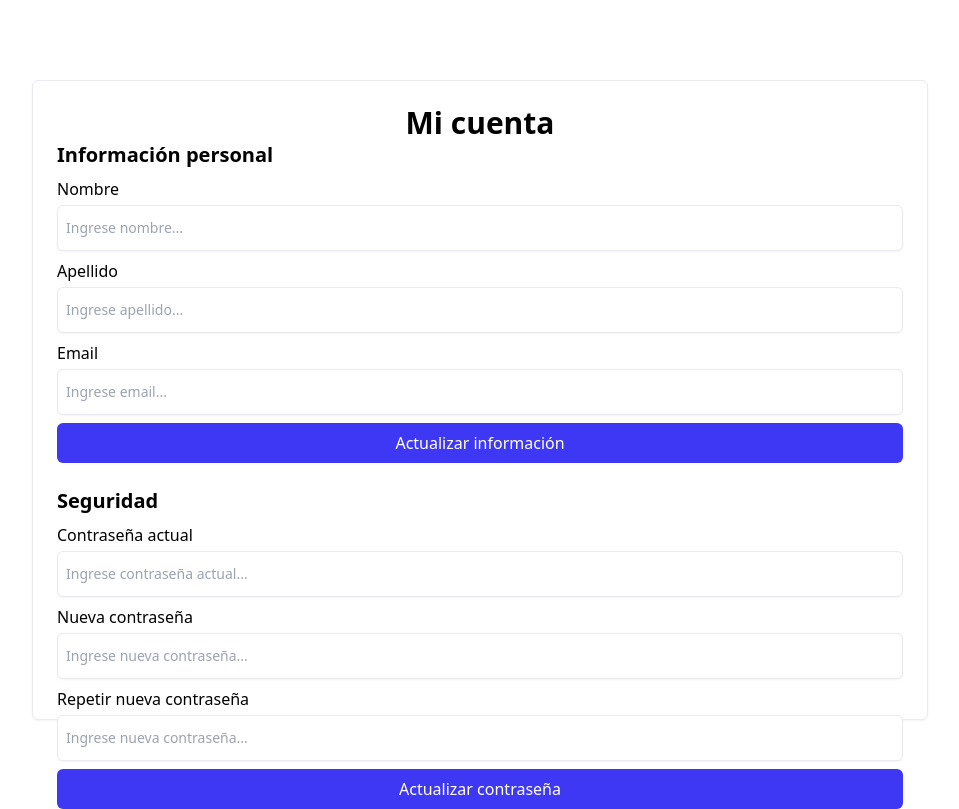
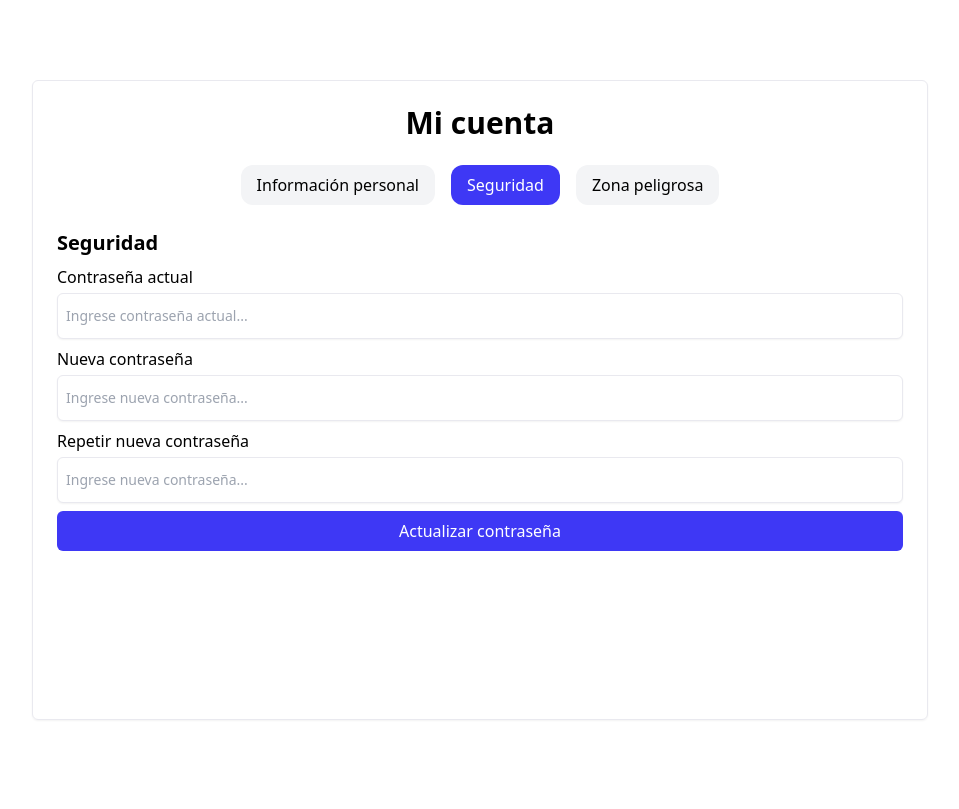
Before and after one commit to agrigaliunas/dividilo, a React (Create React App) app: page /account in a window 1280 px wide. Shown: the whole page, without its empty margins (160-1119 px from the left). Built offline with nearby package versions, Linux system fonts and the light colour scheme.

Commit message:
Added section separation

```diff
--- /dev/null
+++ b/src/components/MyAccountSectionTitle.jsx
@@ -0,0 +1,9 @@
+import React from 'react'
+
+export const MyAccountSectionTitle = ({section, actualStep, changeStep}) => {
+  return (
+    <div className={`rounded-xl transition-all ${section.step === actualStep ? 'text-white bg-brandblue hover:bg-gray-100 hover:text-black' : 'bg-gray-100  hover:bg-brandblue hover:text-white'}`}>
+        <button className='px-4 py-2' onClick={() => changeStep(section.step)}>{section.title}</button>
+    </div>
+  )
+}
--- a/src/components/layouts/MyAccountLayout.jsx
+++ b/src/components/layouts/MyAccountLayout.jsx
@@ -1,8 +1,10 @@
-import React from 'react'
+import React, { useState } from 'react'
 import { MyAccountSection } from '../sections/MyAccountSection';
+import { MyAccountSectionTitle } from '../MyAccountSectionTitle';
 
 
 const sections = [{
+  step: 0,
   title: "Información personal",
   labels: [{
     title: "Nombre",
@@ -23,6 +25,7 @@ const sections = [{
   button: "Actualizar información"
 },
 {
+  step: 1,
   title: "Seguridad",
   labels: [{
     title: "Contraseña actual",
@@ -41,17 +44,35 @@ const sections = [{
   }
   ],
   button: "Actualizar contraseña"
+},
+{
+  step: 2,
+  title: "Zona peligrosa",
+  labels: [{
+    title: "Elimina tu cuenta. Esta acción no tiene vuelta atrás.",
+  },
+  ],
+  button: "Eliminar cuenta"
 }]
 
 const MyAccountLayout = () => {
+
+
+  const [step, setStep] = useState(1);
+
+  const handleChangeStep = (selectedStep) => {
+    setStep(selectedStep)
+  }
+
   return (
-    <div className="flex flex-col p-6 w-[90vw] h-[80vh] lg:w-[70vw] border border-1 border-[#e9e9ef] rounded-md shadow-sm">
+    <div className="flex flex-col p-6 w-[90vw] h-[80vh] lg:w-[70vw] border border-1 border-[#e9e9ef] rounded-md shadow-sm gap-6">
       <h2 className="text-3xl font-semibold text-center">Mi cuenta</h2>
-      <div className='flex flex-col gap-6'>
+      <div className='flex flex-row justify-center w-full gap-4'>
         {sections.map(s => (
-          <MyAccountSection section={s} />
+          <MyAccountSectionTitle section={s} actualStep={step} changeStep={handleChangeStep}/>
         ))}
       </div>
+        <MyAccountSection section={sections[step]} />
     </div>
   )
 }
--- a/src/components/sections/MyAccountSection.jsx
+++ b/src/components/sections/MyAccountSection.jsx
@@ -5,11 +5,11 @@ import { MyAccountSectionForm } from '../MyAccountSectionForm'
 export const MyAccountSection = ({ section }) => {
     return (
         <div className='flex flex-col gap-2'>
-            <span className='font-bold text-xl'>{section.title}</span>
-            {section.labels.map(l => (
-                <MyAccountSectionForm label={l} button={section.button}></MyAccountSectionForm>
+            <span className='font-bold text-xl'>{section?.title}</span>
+            {section?.labels.map(l => (
+                <MyAccountSectionForm label={l} button={section?.button}></MyAccountSectionForm>
             ))}
-            <button className="bg-brandblue text-white p-2 rounded-md hover:opacity-85">{section.button}</button>
+            <button className="bg-brandblue text-white p-2 rounded-md hover:opacity-85">{section?.button}</button>
         </div>
     )
 }
--- a/src/screens/AccountScreen.js
+++ b/src/screens/AccountScreen.js
@@ -4,7 +4,9 @@ import { MainCenter } from '../components/MainCenter.jsx';
 
 const AccountScreen = () => {
   return (
-    <MainCenter><MyAccountLayout /></MainCenter>
+    <MainCenter>
+      <MyAccountLayout />
+    </MainCenter>
   )
 }
 
```
